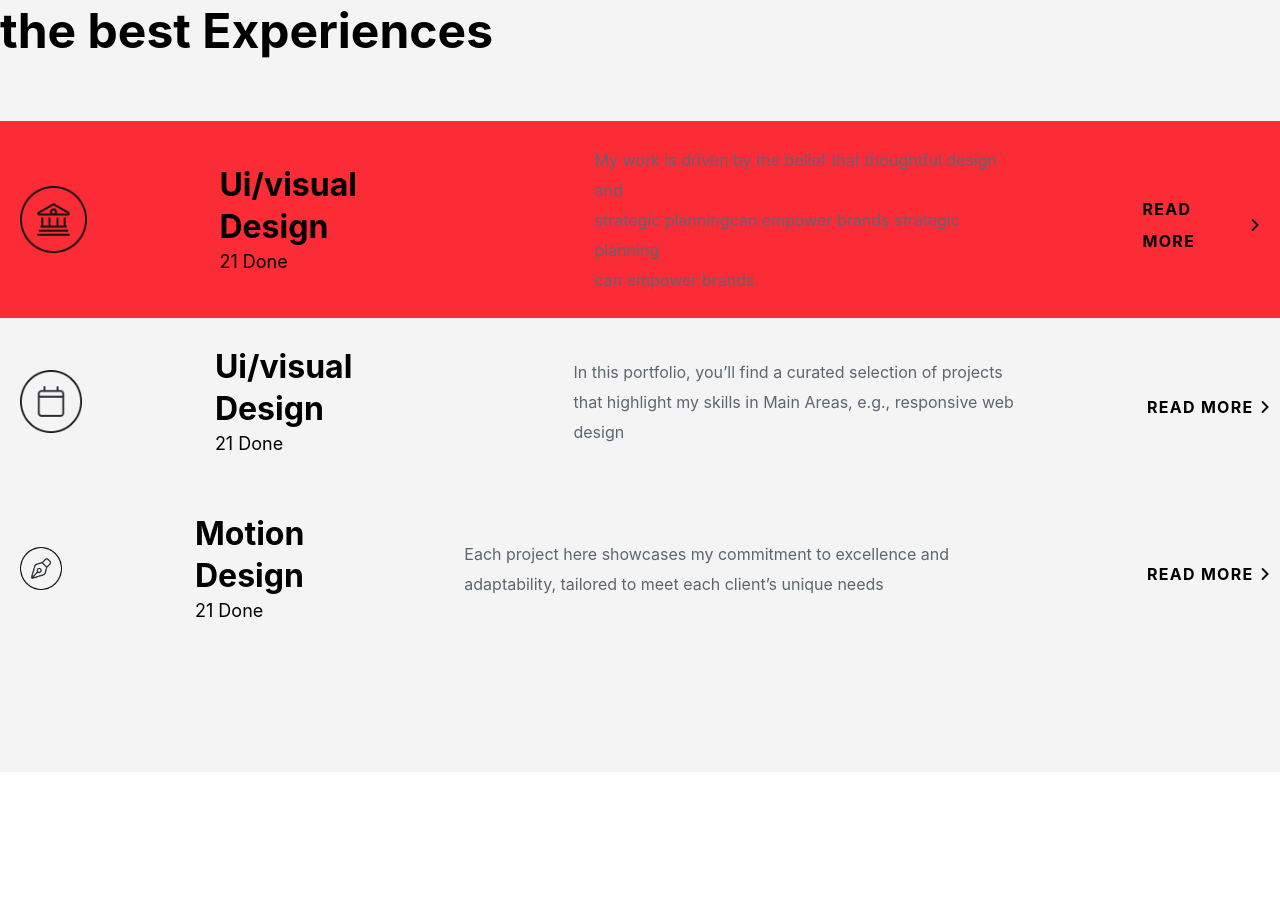
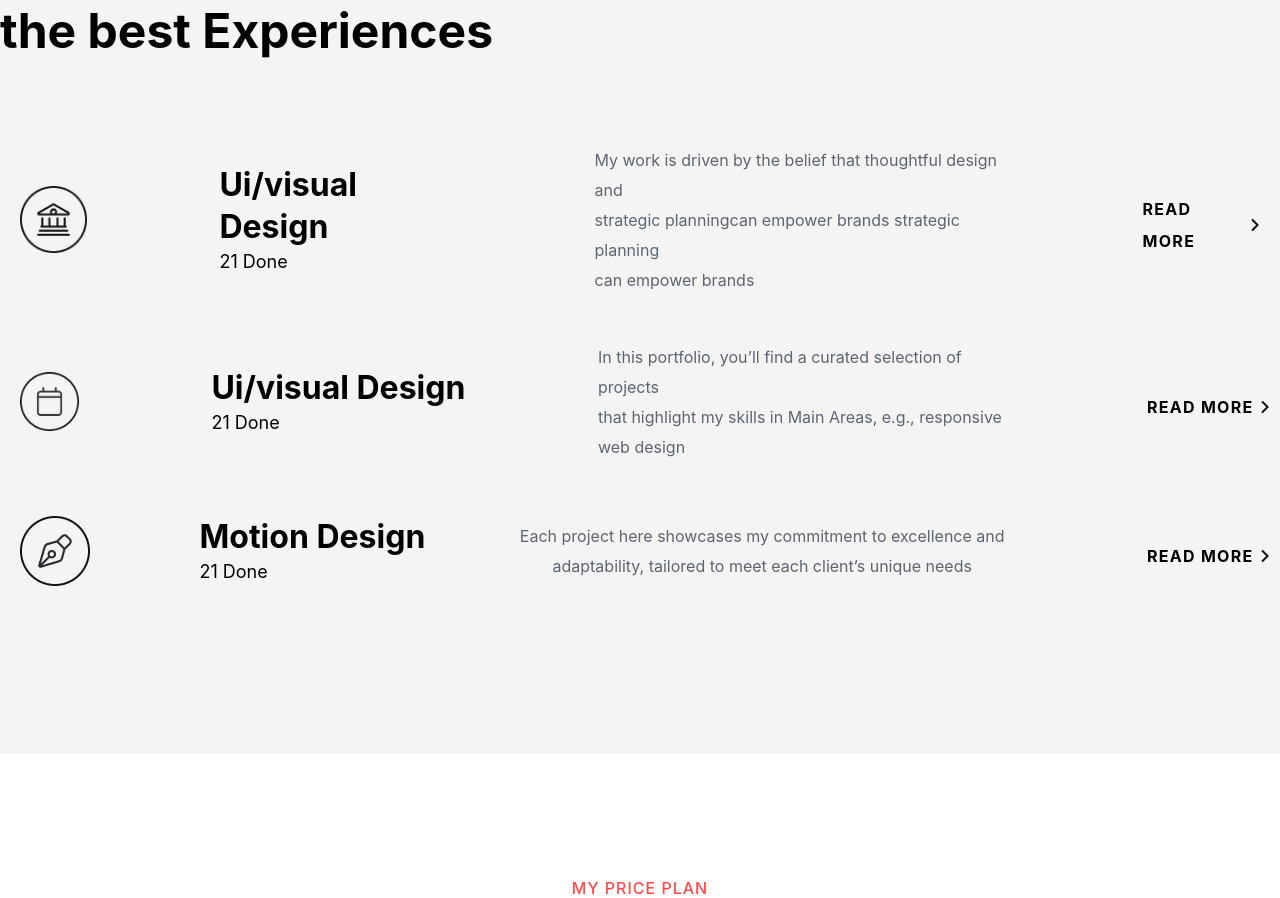
Before and after one commit to Hafiza1212/Hafiza22, a React (Vite) app: page / in a window 1280 px wide. Shown: the part 6543-7441 px from the top of the page. Built offline with nearby package versions, Linux system fonts and the light colour scheme.

Commit message:
some edited

```diff
--- a/src/Components/Banner.jsx
+++ b/src/Components/Banner.jsx
@@ -51,7 +51,7 @@ skills that <span className='text-[#FF494A]'> web design </span> highlights in y
 
     <img src={Web}/>
 </div>
-<div className='mt-[-60.5px] hidden lg:block '>
+<div className='mt-[-60.5px] hidden ml-[250px] lg:block '>
 <img className='absolute'src={Heading} />
 </div>
 </div>
--- a/src/Components/MySkill.jsx
+++ b/src/Components/MySkill.jsx
@@ -16,7 +16,7 @@ the best Experiences</h1>
 </div>
 
 <div className="div2 mt-[60px]">
-<div className="div21 lg:flex items-center bg-red-500">
+<div className="div21 hover:bg-[#FF494A] lg:flex items-center ">
     <div className="one flex lg:justify-start justify-center pl-[20px]">
        <img src={Homee}/>
 
@@ -42,13 +42,13 @@ can empower brands</p>
 </div>
 
 
-<div className="div22 lg:flex items-center">
-    <div className="one flex lg:justify-start justify-center pl-[20px]">
+<div className="div22 hover:bg-[#FF494A] lg:flex items-center ">
+    <div className="one flex lg:justify-start justify-center  pl-[20px]">
        <img src={Curt}/>
 
     </div>
     <div className="two px-[132.61px]">
-<h1 className='text-[32px] text-center lg:text-start font-bold font-rajdhani leading-[42px]'>Ui/visual Design</h1>
+<h1 className='text-[32px] text-center lg:text-start font-bold font-rajdhani leading-[42px] whitespace-nowrap'>Ui/visual Design</h1>
 <p className='text-[18px] leading-[27px] text-center lg:text-start font-normal font-rajdhani'>21 Done</p>
 
     </div>
@@ -69,18 +69,18 @@ design</p>
 </div>
 
 
-<div className="div23 lg:flex items-center">
-    <div className="one flex lg:justify-start justify-center pl-[20px]">
-       <img src={Pen}/>
+<div className="div23 hover:bg-[#FF494A] mt-[-18px] lg:flex  items-center">
+    <div className="one w-full h-full flex lg:justify-start justify-center pl-[20px]">
+       <img  src={Pen}/>
 
     </div>
-    <div className="two px-[132.61px]">
-<h1 className='text-[32px] text-center lg:text-start font-bold font-rajdhani leading-[42px]'>Motion Design</h1>
+    <div className="two justify-between lg:ml-[-520px]  w-full">
+<h1 className='text-[32px] text-center lg:text-start font-bold font-rajdhani leading-[42px]  whitespace-nowrap'>Motion Design</h1>
 <p className='text-[18px] leading-[27px] text-center lg:text-start font-normal font-rajdhani'>21 Done</p>
 
     </div>
-    <div className="three">
-<p className='leading-[30px] text-center lg:text-start text-[#5D6570] font-normal text-[16px]'>Each project here showcases my commitment to excellence
+    <div className="three lg:ml-[-400px]">
+<p className='leading-[30px] text-center  text-[#5D6570] font-normal text-[16px]'>Each project here showcases my commitment to excellence
 and adaptability, tailored to meet each client’s unique needs
 </p>
 
```
